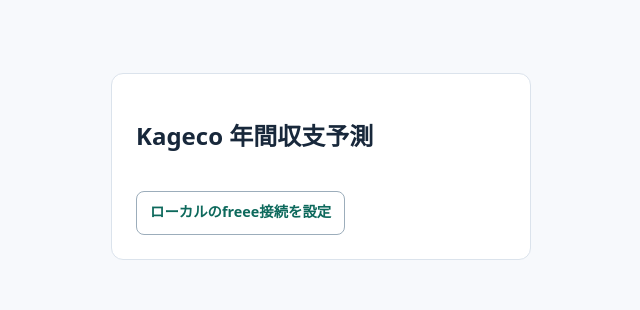
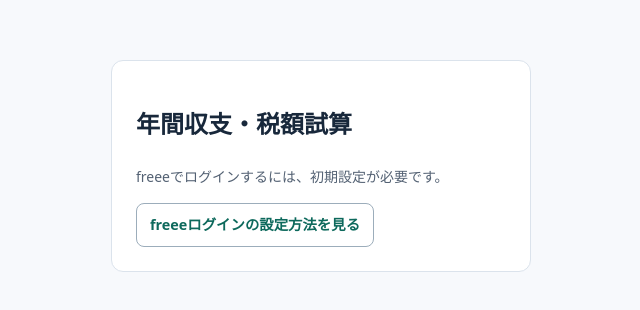
Before and after one commit to Ryo-Kgym/kageco-support, a Next.js app: page / in a window 1280 px wide. Shown: the part 234-544 px from the top of the page, without its empty margins (319-959 px from the left). Built offline with nearby package versions, Linux system fonts and the light colour scheme; no server answers.

Commit message:
Clarify the app name and freee setup link

```diff
--- a/src/app/layout.tsx
+++ b/src/app/layout.tsx
@@ -1,9 +1,10 @@
 import type { Metadata } from "next";
 import type { ReactNode } from "react";
+import { APP_NAME } from "@/lib/app-name";
 import "./globals.css";
 
 export const metadata: Metadata = {
-  title: "Kageco | 年間収支予測",
+  title: APP_NAME,
   description: "freee会計を使った個人事業の年間収支・税額予測",
 };
 
--- a/src/app/page.tsx
+++ b/src/app/page.tsx
@@ -1,6 +1,7 @@
 import { logout, savePlan, saveTax, setPlanMode } from "@/app/forecast-actions";
 import { disconnectFreee, startFreee, syncFreee } from "@/app/freee-actions";
 import { ForecastDashboard } from "@/components/forecast-dashboard";
+import { APP_NAME } from "@/lib/app-name";
 import { getChartAccountItems } from "@/lib/chart-account-items";
 import { calculateForecast, FORECAST_YEAR } from "@/lib/forecast";
 import { canUseAccessToken, loadForecast } from "@/lib/forecast-store";
@@ -51,8 +52,9 @@ export default async function Home({ searchParams }: { searchParams: Search }) {
       <main className="dashboard-login">
         <section className="dashboard-panel">
           <header className="panel-heading">
-            <h1>Kageco 年間収支予測</h1>
+            <h1>{APP_NAME}</h1>
             {configured && <p>freeeで事業所を選んでログインします。</p>}
+            {!configured && localSetup && <p>freeeでログインするには、初期設定が必要です。</p>}
           </header>
           {message && <p role="status">{message}</p>}
           {configured ? (
@@ -60,7 +62,7 @@ export default async function Home({ searchParams }: { searchParams: Search }) {
               <button className="dashboard-button" type="submit">freeeでログイン</button>
             </form>
           ) : localSetup ? (
-            <a className="dashboard-button secondary" href="/freee/setup">ローカルのfreee接続を設定</a>
+            <a className="dashboard-button secondary" href="/freee/setup">freeeログインの設定方法を見る</a>
           ) : <p>freeeログインの設定を準備中です。</p>}
         </section>
       </main>
--- a/src/components/forecast-dashboard.tsx
+++ b/src/components/forecast-dashboard.tsx
@@ -1,5 +1,6 @@
 import type { CSSProperties, ReactNode } from "react";
 import { MonthlyChart } from "@/components/monthly-chart";
+import { APP_NAME } from "@/lib/app-name";
 import { getAccountItemColors, summarizeAccountItems, type AccountItemColors, type MonthlyChartAccountItems } from "@/lib/chart-account-items";
 import { DEFAULT_TAX_FORM_AMOUNTS, type ForecastResult, type MonthAmounts, type MonthlyPlanMode, type TaxInputs } from "@/lib/forecast";
 
@@ -461,7 +462,7 @@ export function ForecastDashboard({
     <div className="dashboard-shell">
       <header className="dashboard-topbar">
         <div className="topbar-content">
-          <a href="#overview" className="dashboard-brand"><span className="brand-mark" aria-hidden="true">K</span>kageco support</a>
+          <a href="#overview" className="dashboard-brand"><span className="brand-mark" aria-hidden="true">年</span>{APP_NAME}</a>
           <nav className="dashboard-nav" aria-label="ダッシュボード">
             <a href="#summary">年末の見込み</a>
             <a href="#monthly">月ごとの収支</a>
--- /dev/null
+++ b/src/lib/app-name.ts
@@ -0,0 +1 @@
+export const APP_NAME = "年間収支・税額試算";
```
Also changed, not shown: 1 other file (tests, documents, lock files or other folders).
